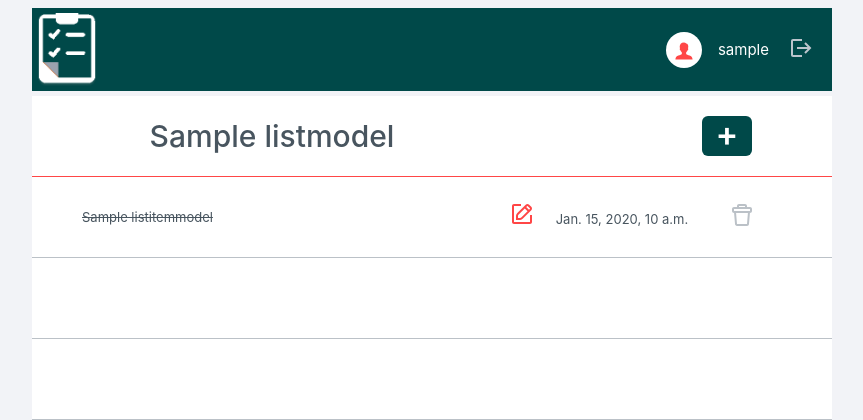
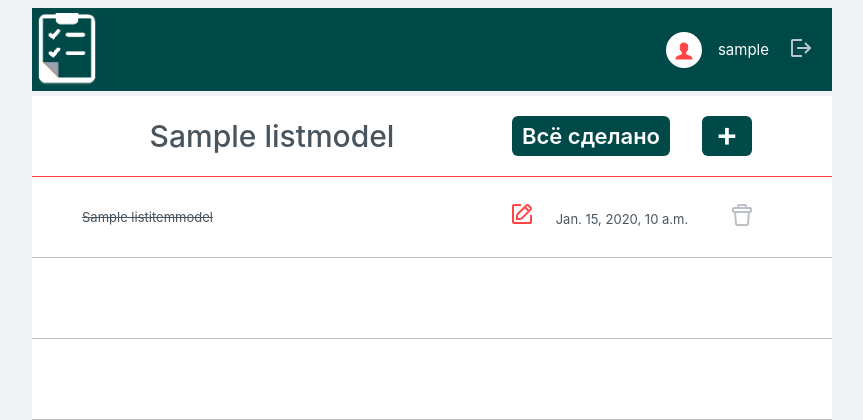
Before and after one commit to Anbionchik/Khlopkov, a Django app: page /list/1 in a window 1280 px wide. Shown: the top 420 px of the page, without its empty margins (216-1079 px from the left). Run offline with Django 3.2, Linux system fonts and the light colour scheme; a user stored in the database is signed in; tables that the repository leaves empty hold one stand-in row (values such as "Sample post"); some web fonts are replaced.

Commit message:
Выполненная домашняя работа + эксперимент

```diff
--- a/list_item/forms.py
+++ b/list_item/forms.py
@@ -8,7 +8,7 @@ class ListItemForm(forms.ModelForm):
     Форма надстроек расписания обмена
     """
     name = forms.CharField(required=True, widget=forms.TextInput())
-    expiration_date = forms.DateField(widget=forms.DateInput(attrs={'type': 'date'}))
+    expiration_date = forms.DateField(required=False, widget=forms.DateInput(attrs={'type': 'date'}))
 
     class Meta:
         model = ListItemModel
--- a/list_item/models.py
+++ b/list_item/models.py
@@ -1,4 +1,5 @@
 from django.db import models
+from main.models import ListModel
 # from django.contrib.auth.models import User
 
 
@@ -9,12 +10,14 @@ class ListItemModel(models.Model):
     modified = models.DateTimeField(auto_now=True)
     listmodel_id = models.ForeignKey('main.ListModel', on_delete=models.CASCADE)  # Без импорта лучше
     is_done = models.BooleanField(default=False)
-    expiration_date = models.DateTimeField()
+    expiration_date = models.DateTimeField(blank=True, null=True)
 
-    def save(self, force_insert=False, force_update=False, using=None,
-             update_fields=None):
-
-        super().save()
+    def save(self, *args, **kwargs):
+        super().save(*args, **kwargs)
+        if all(type(self).objects.filter(listmodel_id=self.listmodel_id).values_list('is_done', flat=True)):
+            obj = ListModel.objects.filter(id=self.listmodel_id_id).first()
+            obj.is_done = True
+            obj.save()
 
     def __str__(self):
         return self.name
--- a/list_item/templates/list.html
+++ b/list_item/templates/list.html
@@ -8,11 +8,14 @@
 
 {% block header %}
     <div class="table-data_table-header-item-1">{{ header }}</div>
-    <a class="add_new_list" href="{% url "list_item:new_list_item" pk=list_pk %}">
-        <div class="header__button-create-bundle">
-            <div class="plus_button">+</div>
-        </div>
-    </a>
+    <div class="item-buttons">
+        <div id="AllisDone_{{ list_pk }}" class="header__button-all-is-done">Всё сделано</div>
+        <a class="add_new_list" href="{% url "list_item:new_list_item" pk=list_pk %}">
+            <div class="header__button-create-bundle">
+                <div class="plus_button">+</div>
+            </div>
+    </a></div>
+
 {% endblock %}
 
 {% block body %}
@@ -34,7 +37,7 @@
                             </svg>
                         </a>
                     </div>
-                    {%  if list.expiration_date == '' %}
+                    {%  if list.expiration_date == None %}
                         <div class="calendarik">
                             <a href='#'>
                                 <img src="/static/images/calendar.png" alt="calendar" width="26px" height="24px">
@@ -116,7 +119,6 @@ function getCookie(name) {
 }
 
 function isDoneRequest(event) {
-    debugger
     const id = event.target.id.split('_').pop();
     const listId = document.location.href.split('/').pop();
     const url = document.location.href.replace(`/${listId}`, '/done/');
@@ -137,5 +139,32 @@ function isDoneRequest(event) {
         }
     })
 }
+
+const all_is_done_button = document.querySelector(".header__button-all-is-done")
+all_is_done_button.addEventListener("click", AllisDoneRequest)
+
+
+function AllisDoneRequest(event) {
+    const id = event.target.id.split('_').pop();
+    const listId = document.location.href.split('/').pop();
+    const url = document.location.href.replace(`/${listId}`, '/done/');
+    return fetch(url, {
+        method: 'POST',
+        headers: new Headers({'X-CSRFToken': token}),
+        redirect: 'follow',
+        body: JSON.stringify({id: id})
+    }).then(response => {
+        if (response.status === 201) {
+            if (event.target.classList.contains('is_done_text')) {
+                event.target.classList.remove('is_done_text');
+            } else {
+                event.target.classList.add('is_done_text');
+            }
+        } else {
+            alert('Сервер не доступен');
+        }
+    })
+}
+
 </script>
 {% endblock %}
--- a/list_item/urls.py
+++ b/list_item/urls.py
@@ -1,5 +1,5 @@
 from django.urls import path
-from list_item.views import list_item_view, edit_view, new_list_item_view, done_view
+from list_item.views import list_item_view, edit_view, new_list_item_view, done_view, all_done_view
 
 
 app_name = 'list_item'
@@ -9,4 +9,5 @@ urlpatterns = [
     path('create_list/<int:pk>', new_list_item_view, name='new_list_item'),
     path('edit/<int:pk>', edit_view, name='edit'),
     path('done/', done_view, name='done'),
+    path('all_done/', all_done_view, name='all_done')
 ]
--- a/list_item/views.py
+++ b/list_item/views.py
@@ -114,3 +114,12 @@ def done_view(request):
     list_item.is_done = value
     list_item.save()
     return HttpResponse(status=201)
+
+
+def all_done_view(request):
+    data = json.loads(request.body.decode())
+    pk = int(data['id'])
+    list_items = ListItemModel.objects.get(listmodel_id=pk)
+    list_items.is_done = True
+    list_items.save()
+    return HttpResponse(status=201)
--- a/main/static/css/index.css
+++ b/main/static/css/index.css
@@ -444,6 +444,33 @@ body {
   justify-self: end;
 }
 
+.item-buttons {
+  display: flex;
+  justify-content: space-between;
+}
+
+.header__button-all-is-done {
+  justify-self: start;
+  align-self: center;
+  text-align: center;
+  vertical-align: middle;
+  width: auto;
+  padding: 0px 10px;
+  height: 40px;
+  background: #004949;
+  border-radius: 6px;
+  font-family: Inter;
+  font-style: normal;
+  font-weight: 600;
+  font-size: 22px;
+  line-height: 24px;
+  color: #FFFFFF;
+  display: flex;
+  flex-direction: column;
+  justify-content: space-around;
+  cursor: pointer;
+}
+
 .header__button-create-bundle {
   grid-column-start: 3;
   align-self: center;
```
Also changed, not shown: list_item/migrations/0004_auto_20200509_1315.py (added), list_item/migrations/0005_merge_20200509_1326.py (added).
